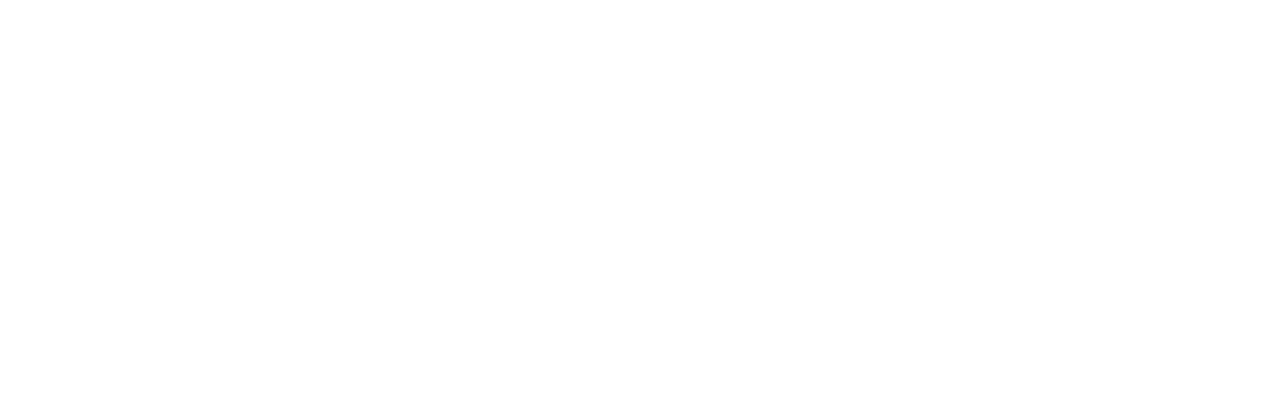
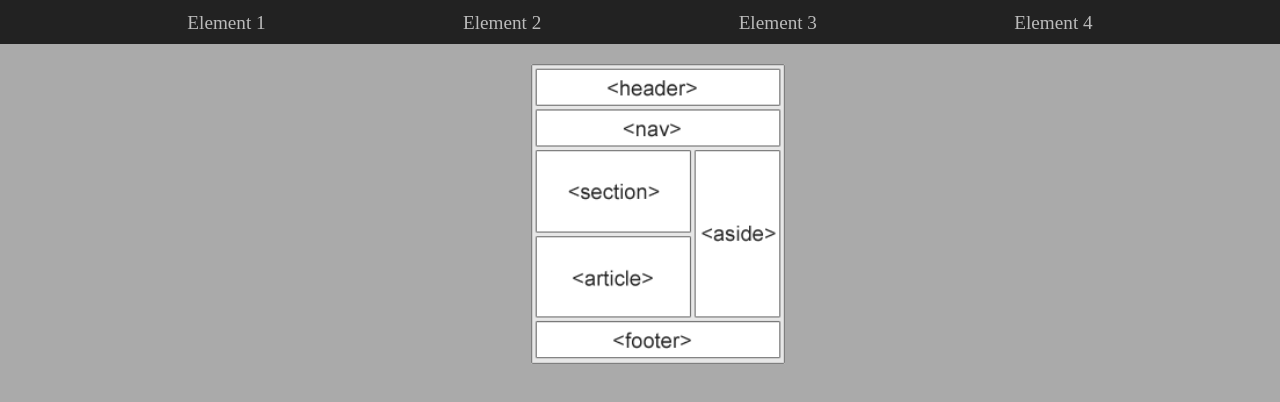
Before and after one commit to SWD-Web-Team-22/Minders-sessions, a plain HTML site: page First Meeting/semantic.html in a window 1280 px wide. Drawn offline with Linux system fonts and the light colour scheme.

Commit message:
Added semantic html

```diff
--- a/First Meeting/semantic.html
+++ b/First Meeting/semantic.html
@@ -5,8 +5,23 @@
     <meta http-equiv="X-UA-Compatible" content="IE=edge">
     <meta name="viewport" content="width=device-width, initial-scale=1.0">
     <title>Document</title>
+    <link rel="stylesheet" href="style.css">
 </head>
 <body>
-    <!--TODO-->
+    <!--https://www.w3schools.com/html/html5_semantic_elements.asp-->
+    <!--a semantic element is an element which describes clearly what is inside of it-->
+
+    <nav class="center-div-flex">
+        <div><a href="#">Element 1</a></div>
+        <div><a href="#">Element 2</a></div>
+        <div><a href="#">Element 3</a></div>
+        <div><a href="#">Element 4</a></div>
+    </nav>
+
+    <div class="center-div-flex">
+        <div class="center-div-flex img-div">
+            <img src="img_sem_elements.gif">
+        </div>
+    </div>
 </body>
 </html>
--- a/First Meeting/style.css
+++ b/First Meeting/style.css
@@ -1,3 +1,15 @@
+*{
+    margin: 0px;
+    padding: 0px;
+    text-decoration: none;
+    color:inherit;
+}
+
+body{
+    background: #aaa;
+}
+
+
 .center-text{
     width: 100%;
     text-align: center;
@@ -23,7 +35,24 @@
     align-content: space-around;
 }
 
+nav div{
+    padding: 10px;
+    color: #bbb;
+}
+
+nav{
+    padding-top: 2px;
+    font-size: larger;
+    background-color: #222;
+}
+
 img{
     width: 400px;
     height: 300px;
 }
+
+.img-div{
+    padding: 20px;
+    width: 219px;
+    height: 258px;
+}
```
Also changed, not shown: First Meeting/img_sem_elements.gif (added).
